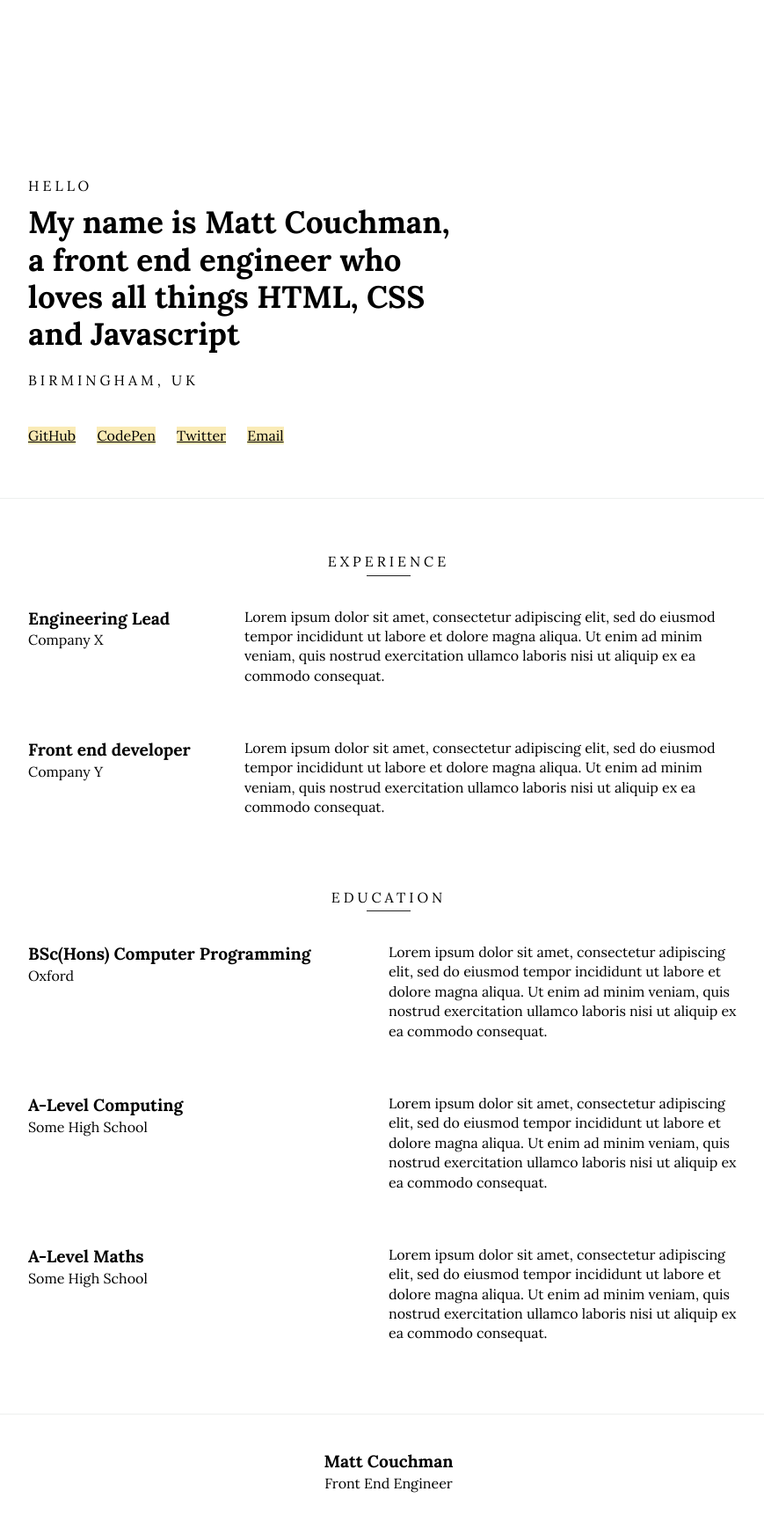
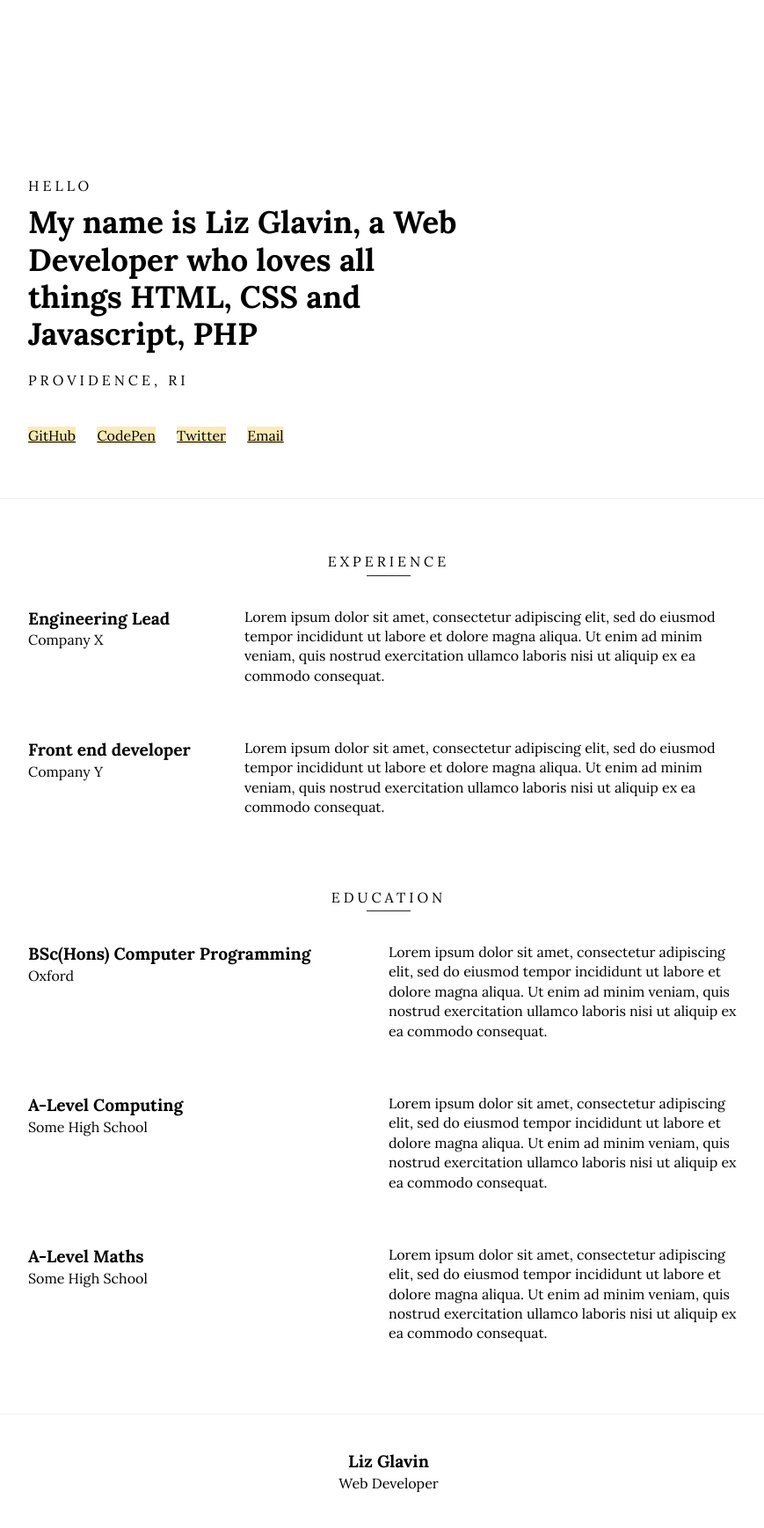
Before and after one commit to LGlavin/lglavin.github.io, a Jekyll site: the page built from index.html, in a window 1280 px wide. Shown: the whole page at 88% size, without its empty margins (198-1067 px from the left). Built offline with Jekyll 4.4.1, drawn with Linux system fonts in a browser that asks for light colours.

Commit message:
updated info

```diff
--- a/_config.yml
+++ b/_config.yml
@@ -2,18 +2,18 @@
 
 # Site settings
 title: Jekyll Resume
-email: email@domain.com
+email: liz.glavin@yandex.com
 description: Jekyll Resume is a mega simple resume theme for Jekyll.
 baseurl: ""
-url: "http://mattcouchman.co.uk/jekyll-resume"
-name: Matt Couchman
-job: front end engineer
-location: Birmingham, UK
-languages: HTML, CSS and Javascript
-twitter_username: mattcouchman
-github_username:  mattcouchman
-codepen_username:  mattcouchman
-email_address: some@email.com
+url: "http://lizglavin.com"
+name: Liz Glavin
+job: Web Developer
+location: Providence, RI
+languages: HTML, CSS and Javascript, PHP
+twitter_username:
+github_username:  lglavin
+codepen_username:
+email_address: liz.glavin@yandex.com
 
 # Build settings
 markdown: kramdown
```
Also changed, not shown: README.md (deleted).
